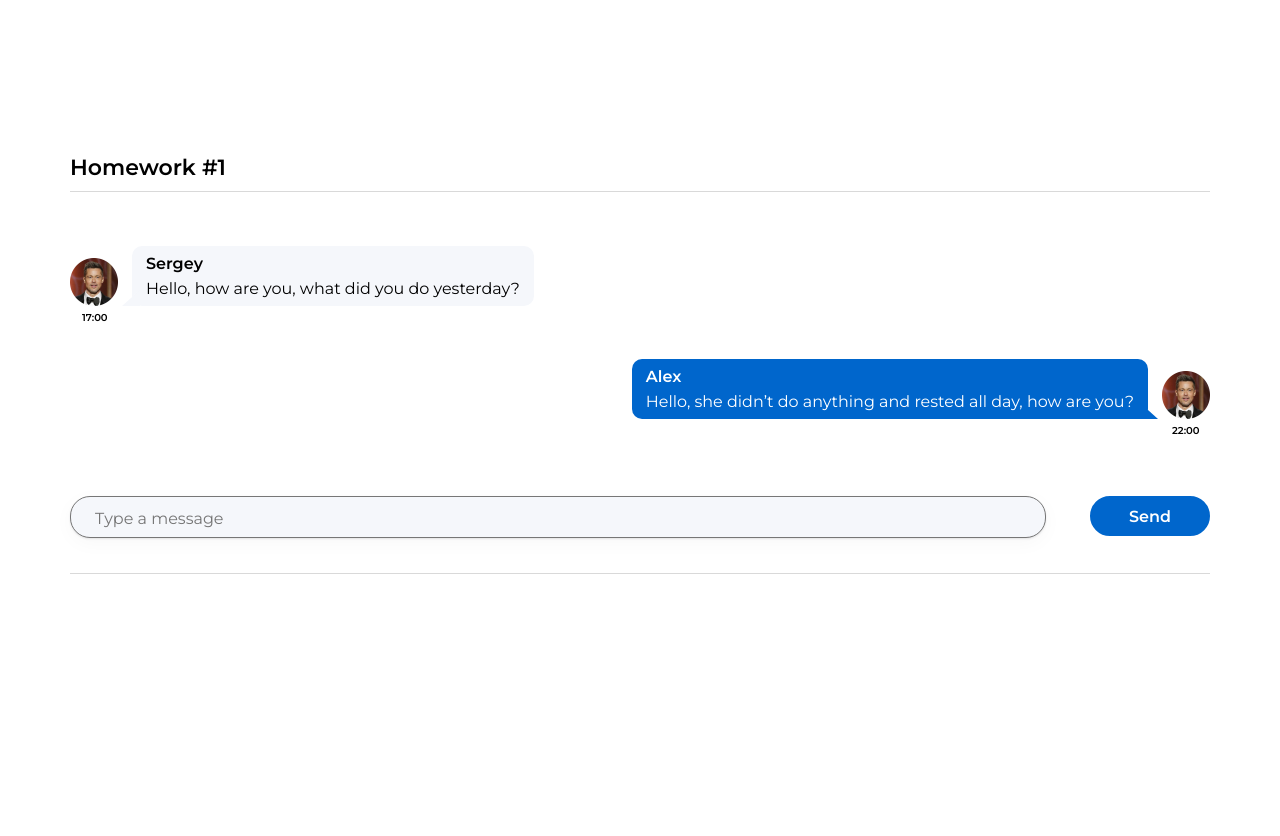
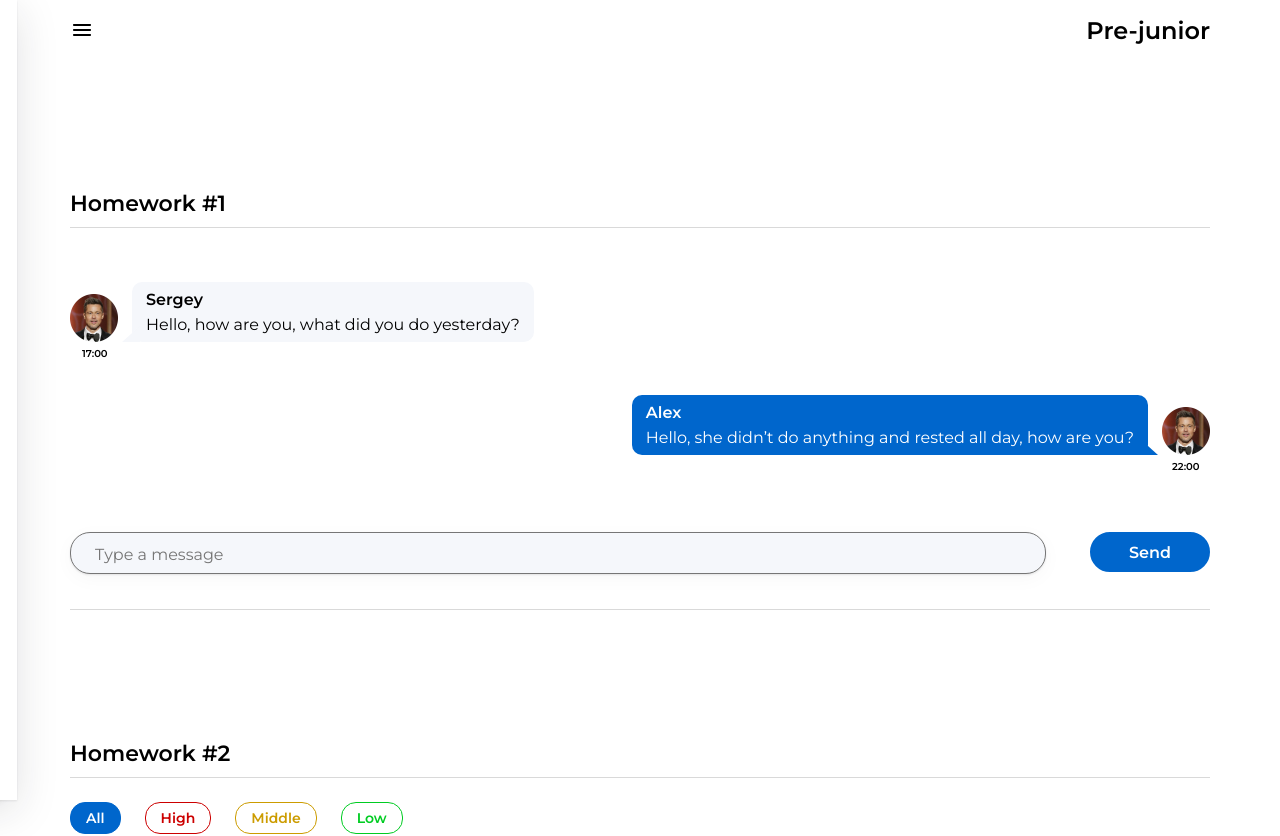
Before and after one commit to MaxSRco/hw-from-sprint_2, a React (Create React App) app in the folder hws2-master/: page /#/pre-junior in a window 1280 px wide. Shown: the top 836 px of the page. Before the commit the page ends 800 px from the top, so only its background shows below. Built offline with nearby package versions, Linux system fonts and the light colour scheme.

Commit message:
hw06:init

```diff
--- a/hws2-master/package.json
+++ b/hws2-master/package.json
@@ -14,13 +14,14 @@
     "@types/node": "16.11.56",
     "@types/react": "18.0.17",
     "@types/react-dom": "18.0.6",
+    "@types/react-router-dom": "^5.3.3",
     "@types/uuid": "8.3.4",
     "axios": "0.27.2",
     "gh-pages": "4.0.0",
     "react": "18.2.0",
     "react-dom": "18.2.0",
     "react-redux": "8.0.4",
-    "react-router-dom": "6.4.3",
+    "react-router-dom": "^7.6.3",
     "react-scripts": "5.0.1",
     "redux": "4.2.0",
     "typescript": "4.7.4",
--- a/hws2-master/src/index.tsx
+++ b/hws2-master/src/index.tsx
@@ -10,9 +10,9 @@ const root = ReactDOM.createRoot(document.getElementById('root') as HTMLElement)
 root.render(
     <React.StrictMode>
         {/*для дз 10*/}
-        <Provider store={store}>
-            <App/>
-        </Provider>
+            <Provider store={store}>
+                <App/>
+            </Provider>
     </React.StrictMode>
 )
 
--- a/hws2-master/src/s1-main/App.module.css
+++ b/hws2-master/src/s1-main/App.module.css
@@ -5,7 +5,6 @@
     width: 1280px;
     margin: 0 auto;
     padding-inline: 70px;
-    padding-top: 24px;
 }
 
 .hw {
--- a/hws2-master/src/s1-main/App.tsx
+++ b/hws2-master/src/s1-main/App.tsx
@@ -1,18 +1,20 @@
 import React from 'react'
 import s from './App.module.css'
-import HW1 from '../s2-homeworks/hw01/HW1'
+// import HW1 from '../s2-homeworks/hw01/HW1'
+// import HW2 from "../s2-homeworks/hw02/HW2";
+// import HW3 from "../s2-homeworks/hw03/HW3";
+// import HW4 from "../s2-homeworks/hw04/HW4";
+import HW5 from "../s2-homeworks/hw05/HW5";
 
 function App() {
     return (
         <div className={s.App}>
-            <HW1/>
-            {/*раскомментировать по ходу выполнения*/}
+            {/*<HW1/>*/}
             {/*<HW2/>*/}
             {/*<HW3/>*/}
             {/*<HW4/>*/}
-
             {/*при выполнении дз 5 и более - закомментировать здесь дз 1-4, так как они есть внутри дз 5*/}
-            {/*<HW5/>*/}
+            <HW5/>
         </div>
     )
 }
--- a/hws2-master/src/s2-homeworks/hw06/localStorage/localStorage.ts
+++ b/hws2-master/src/s2-homeworks/hw06/localStorage/localStorage.ts
@@ -1,5 +1,5 @@
 // вот вам функция для сохранения объектов в память браузера
-// (данные в этом хранилище сохраняться даже при перезагрузке компа):
+// (данные в этом хранилище сохранятся даже при перезагрузке компа):
 export function saveState<T>(key: string, state: T) {
     const stateAsString = JSON.stringify(state)
     localStorage.setItem(key, stateAsString)
@@ -24,6 +24,6 @@ type StateType = {
 // сохраняем объект типа StateType в ячейке 'test'
 saveState<StateType>('test', { x: 'A', y: 1 })
 
-// получаем в переменную state объект из ячейки 'test' или дэфолтный объект если ячейка пуста
+// получаем в переменную state объект из ячейки 'test' или дeфолтный объект если ячейка пуста
 const state: StateType = restoreState<StateType>('test', { x: '', y: 0 })
  */
```
Also changed, not shown: 1 other file (tests, documents, lock files or other folders).
